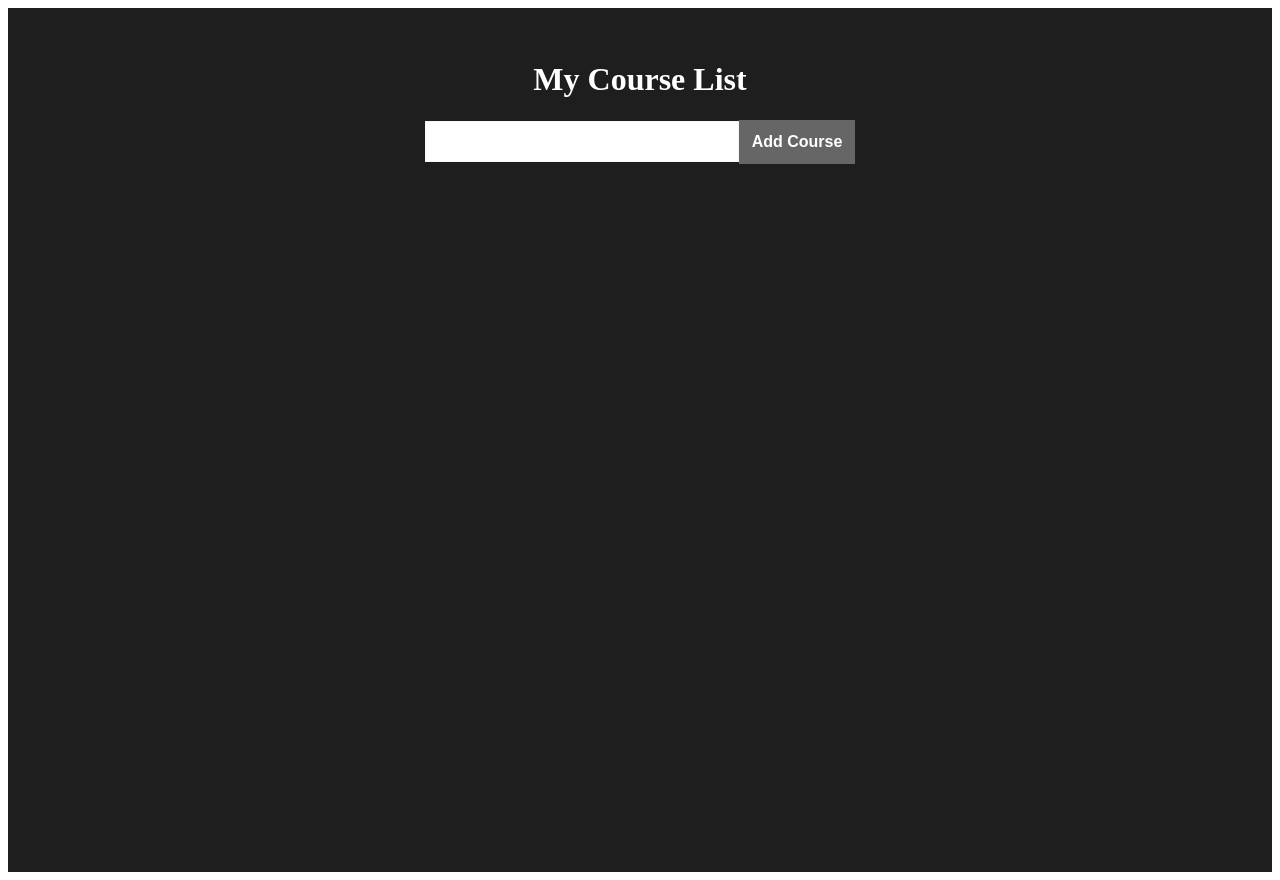
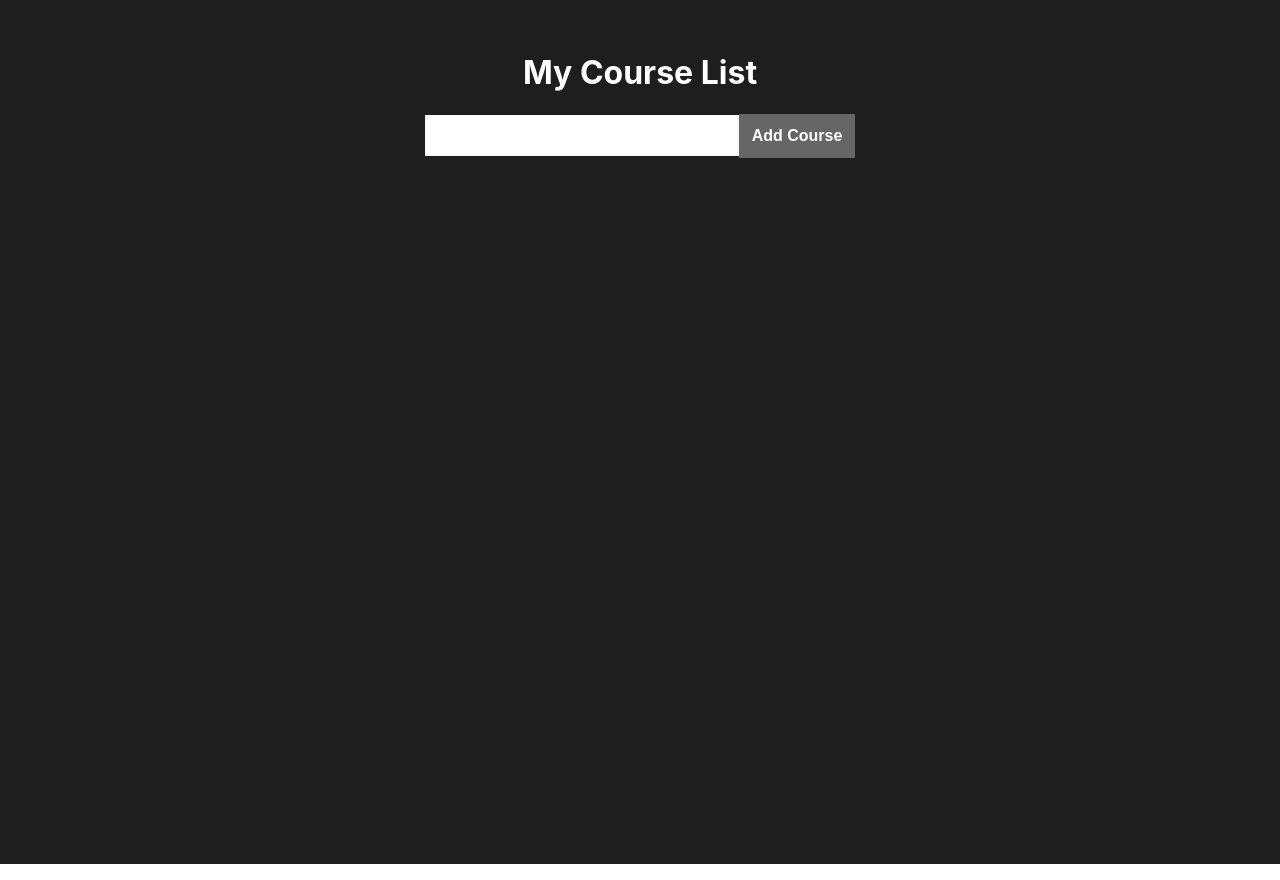
Before and after one commit to Abolfazl181920/zustand, a React (Vite) app: page / in a window 1280 px wide. Built offline with nearby package versions, Linux system fonts and the light colour scheme.

Commit message:
[style]: push new css styles into App.css!

```diff
--- a/src/App.css
+++ b/src/App.css
@@ -66,3 +66,17 @@
     border: none;
     cursor: pointer;
   }
+
+  body {
+    margin: 0;
+    font-family: -apple-system, BlinkMacSystemFont, 'Segoe UI', 'Roboto', 'Oxygen',
+      'Ubuntu', 'Cantarell', 'Fira Sans', 'Droid Sans', 'Helvetica Neue',
+      sans-serif;
+    -webkit-font-smoothing: antialiased;
+    -moz-osx-font-smoothing: grayscale;
+  }
+
+  code {
+    font-family: source-code-pro, Menlo, Monaco, Consolas, 'Courier New',
+      monospace;
+  }
```
